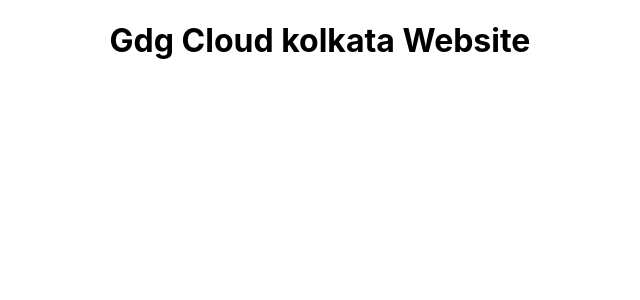
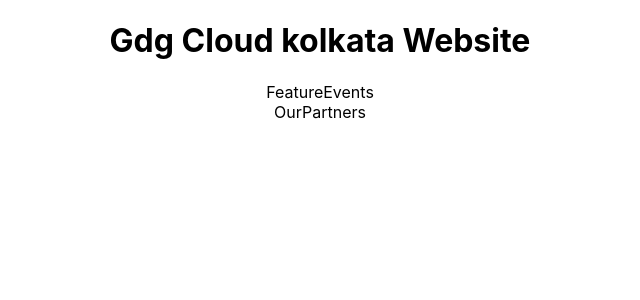
Before and after one commit to gdgcloudkol/gdgcloudkol.github.io, a React (Create React App) app in the folder client/: page / in a window 1280 px wide. Shown: the top 300 px of the page, without its empty margins (320-960 px from the left). Built offline with nearby package versions, Linux system fonts and the light colour scheme.

Commit message:
page setup done

```diff
--- a/client/src/App.tsx
+++ b/client/src/App.tsx
@@ -1,5 +1,7 @@
 import React from 'react';
 import './App.css';
+import FeatureEvents from './Pages/FeatureEvents/FeatureEvents';
+import OurPartners from './Pages/OurPartners/OurPartners';
 
 function App() {
   return (
@@ -7,6 +9,13 @@
     <h1>
       Gdg Cloud kolkata Website
     </h1>
+    <div className="container">
+      <FeatureEvents />
+    </div>
+    <div className="container">
+      <OurPartners />
+    </div>
+
     </div>
   );
 }
--- /dev/null
+++ b/client/src/Pages/FeatureEvents/FeatureEvents.tsx
@@ -0,0 +1,9 @@
+import React from 'react'
+
+function FeatureEvents() {
+  return (
+    <div>FeatureEvents</div>
+  )
+}
+
+export default FeatureEvents
--- /dev/null
+++ b/client/src/Pages/OurPartners/OurPartners.tsx
@@ -0,0 +1,9 @@
+import React from 'react'
+
+function OurPartners() {
+  return (
+    <div>OurPartners</div>
+  )
+}
+
+export default OurPartners
```
Also changed, not shown: 1 other file (tests, documents, lock files or other folders).
